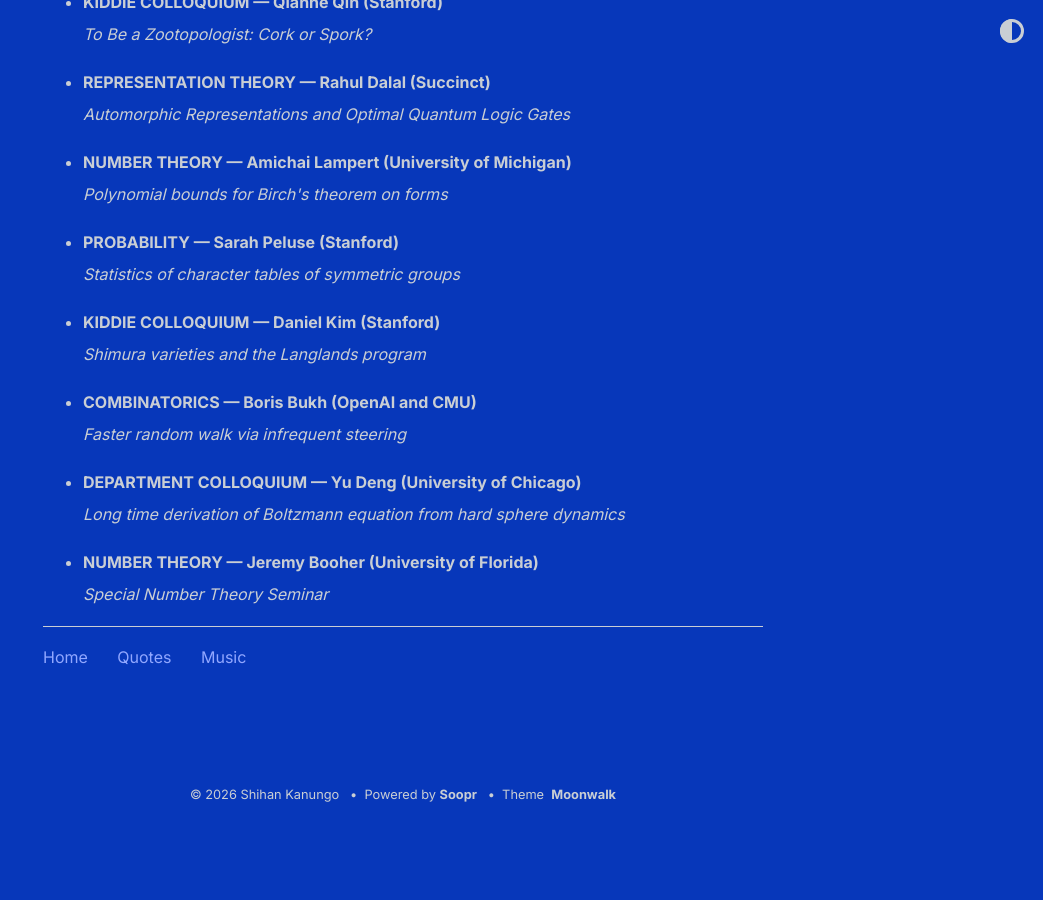
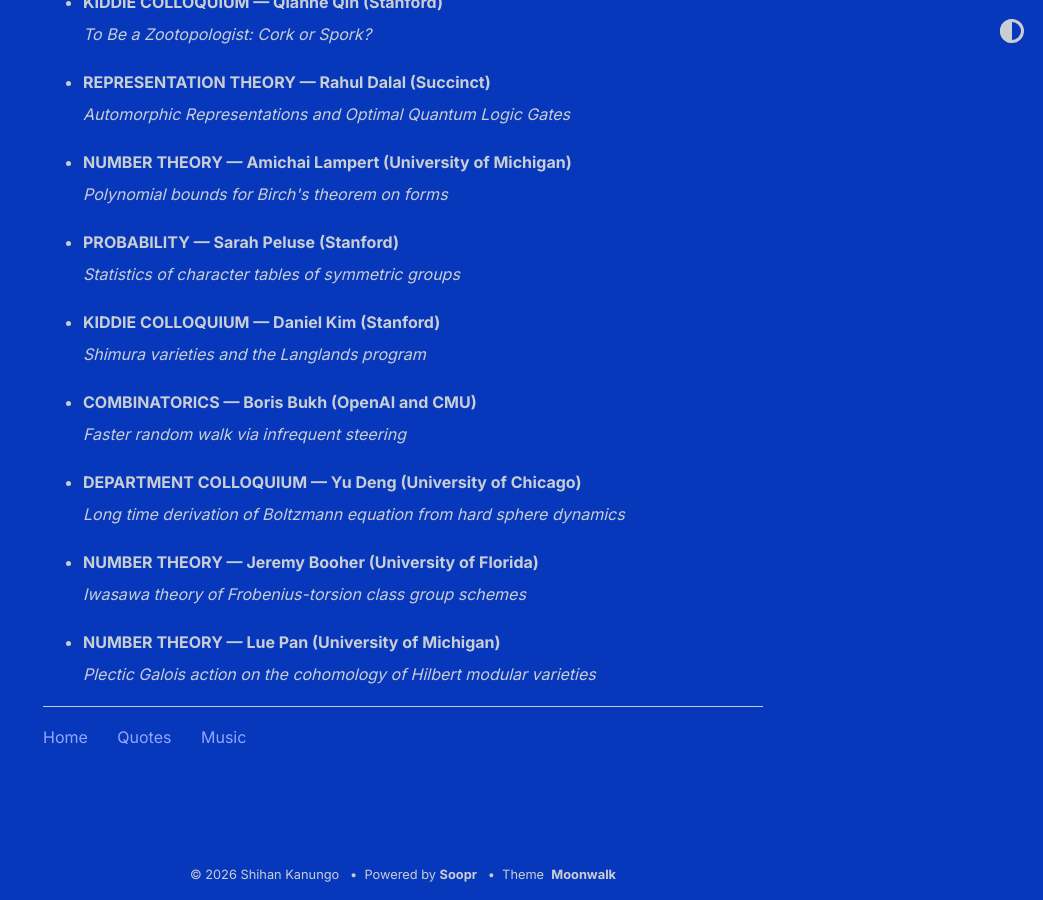
Before and after one commit to shihankanungo/shihankanungo.github.io, a Jekyll site: the page built from math-talks.md, in a window 1280 px wide and 900 px high, scrolled down 2175 px. Shown: the whole window, without its empty margins (237-1280 px from the left). Built offline with Jekyll 4.4.1, drawn with Linux system fonts in a browser that asks for light colours; before the commit the page ends 2995 px from its top, so only the background shows below that.

Commit message:
Update math-talks.md

```diff
--- a/math-talks.md
+++ b/math-talks.md
@@ -204,7 +204,15 @@ See [here](https://mathematics.stanford.edu/events/upcoming-events) for upcoming
 <ul>
 <li><details>
   <summary style="list-style: none;"><b>NUMBER THEORY &mdash; Jeremy Booher (University of Florida)</b><br>
-    <i>Special Number Theory Seminar</i></summary>
+    <i>Iwasawa theory of Frobenius-torsion class group schemes</i></summary>
   <small><img src="images/2026-05-15.png" alt="May 15"></small>
 </details></li>
 </ul>
+
+<ul>
+<li><details>
+  <summary style="list-style: none;"><b>NUMBER THEORY &mdash; Lue Pan (University of Michigan)</b><br>
+    <i>Plectic Galois action on the cohomology of Hilbert modular varieties</i></summary>
+  <small><img src="images/2026-05-18.png" alt="May 18"></small>
+</details></li>
+</ul>
```
